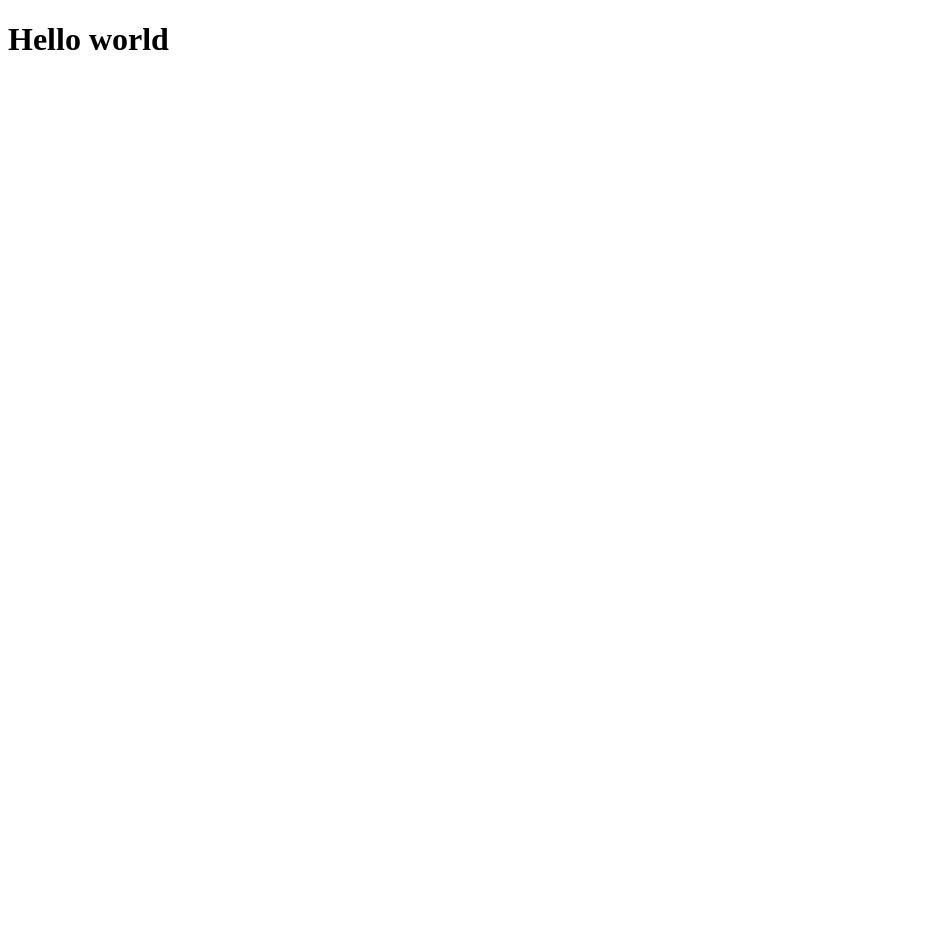
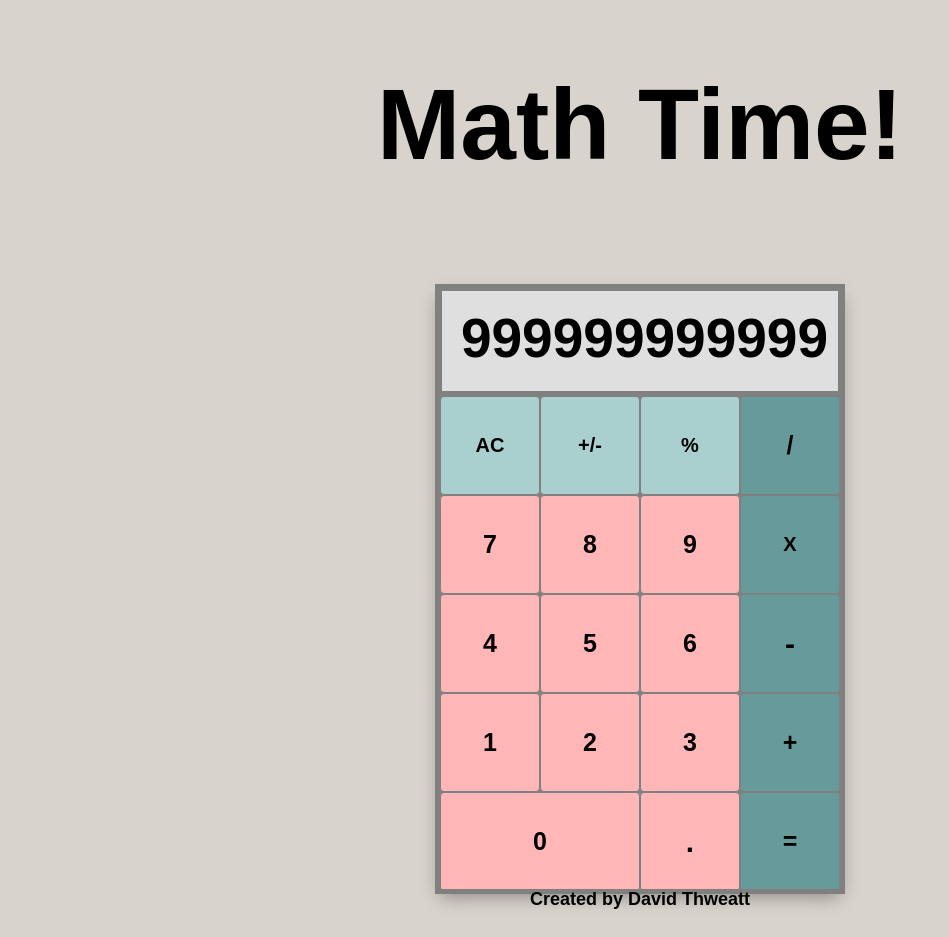
Before and after one commit to DavidThweatt/Calculator, a plain HTML site: page index.html in a window 1280 px wide. Shown: the whole page, without its empty margins (0-949 px from the left). Before the commit the page ends 800 px from the top, so only its background shows below. Drawn offline with Linux system fonts and the light colour scheme.

Commit message:
css design finshed aka made it look pretty

```diff
--- a/index.html
+++ b/index.html
@@ -9,6 +9,39 @@
     <title>Calculator</title>
 </head>
 <body>
-    <h1>Hello world</h1>
+    <div id="page-container">
+        <header>
+            <h1>Math Time!</h1>
+        </header>
+        <div id="content-wrap">
+        <div id="calculator">
+            <div id="screen">
+                <p class="inner-screen">999999999999</p>
+            </div>
+            <button class="btn" id="clear" type="reset">AC</button>
+            <button class="btn" id="plus-minus">+/-</button>
+            <button class="btn" id="percent">%</button>
+            <button class="btn" id="divid">/</button>
+            <button class="btn" id="nums" type="button" value="7">7</button>
+            <button class="btn" id="nums" type="button" value="8">8</button>
+            <button class="btn" id="nums" type="button" value="9">9</button>
+            <button class="btn" id="multiply">X</button>
+            <button class="btn" id="nums" type="button" value="4">4</button>
+            <button class="btn" id="nums" type="button" value="5">5</button>
+            <button class="btn" id="nums" type="button" value="6">6</button>
+            <button class="btn" id="subtract">-</button>
+            <button class="btn" id="nums" type="button" value="1">1</button>
+            <button class="btn" id="nums" type="button" value="2">2</button>
+            <button class="btn" id="nums" type="button" value="3">3</button>
+            <button class="btn" id="add">+</button>
+            <button class="btn" id="zero" type="button" value="0">0</button>
+            <button class="btn" id="decimal">.</button>
+            <button class="btn" id="equal">=</button>
+        </div>
+        </div>
+        <footer class="footer">
+            Created by David Thweatt
+        </footer>
+    </div>
 </body>
 </html>
--- a/styles.css
+++ b/styles.css
@@ -1,3 +1,132 @@
+body {
+    background-color: #D8D3CD;
+}
+
+#page-container {
+    position: relative;
+    min-height: 100vh;
+}
+
 h1 {
     font-weight: bold;
+    font-family: sans-serif;
+    text-align: center;
+    font-size: 100px;
 }
+
+#content-wrap {
+    padding-top: 2.5rem;
+    padding-bottom: 2.5rem;
+}
+
+#calculator {
+    display: flex;
+    height: 600px;
+    width: 400px;
+    flex-direction: row;
+    flex-wrap: wrap;
+    margin: auto;
+    outline: 5px solid grey;
+    background-color: grey;
+    box-shadow: 0 8px 16px 0 rgba(0,0,0,0.2), 0 6px 20px 0 rgba(0,0,0,0.19);
+}
+
+#screen {
+    height: 100px;
+    width: 400px;
+    background-color:#DFDFDF;
+    outline: solid grey;
+    margin: 2px 2px 5px 2px;
+}
+
+.inner-screen {
+    margin: 15px 10px;
+    text-align: end;
+    font-family: sans-serif;
+    font-weight: bold;
+    font-size: 55px;
+}
+
+.btn {
+    height: 99px;
+    width: 100px;
+    margin: auto;
+    font-weight: bold;
+    font-family: sans-serif;
+    border-radius: 4px;
+    border: 1px solid gray;
+    display: inline-block;
+    cursor: pointer;
+    transition: 0.3s;
+}
+
+.btn:hover {
+    opacity: .7
+}
+
+#clear {
+    background-color: #AACFCF;
+    font-size: 20px;
+}
+
+#plus-minus {
+    background-color: #AACFCF;
+    font-size: 20px;
+}
+
+#percent {
+    background-color: #AACFCF;
+    font-size: 20px;
+}
+
+#nums {
+    background-color: #FFB6B6;
+    font-size: 25px;
+}
+
+#zero {
+    background-color: #FFB6B6;
+    width: 200px;
+    font-size: 25px;
+}
+
+#decimal {
+    background-color: #FFB6B6;
+    font-size: 30px;
+}
+
+#divid {
+    background-color: #679B9B;
+    font-size: 25px;
+}
+
+#multiply {
+    background-color: #679B9B;
+    font-size: 20px;
+}
+
+#subtract {
+    background-color: #679B9B;
+    font-size: 30px;
+}
+
+#add {
+    background-color: #679B9B;
+    font-size: 25px;
+}
+
+#equal {
+    background-color: #679B9B;
+    font-size: 25px;
+}
+
+.footer {
+    position: absolute;
+    bottom: 0;
+    width: 100%;
+    height: 2.5rem;
+    text-align: center;
+    font-family: sans-serif;
+    font-weight: bold;
+    font-size: large;
+}
```
